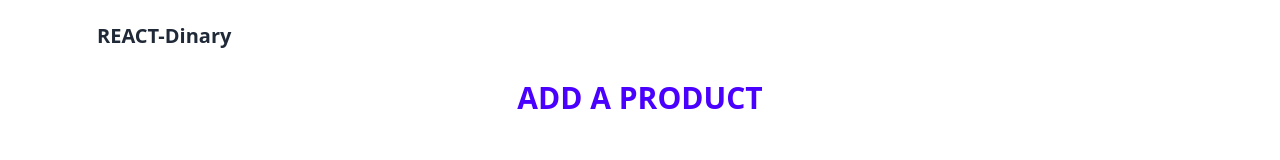
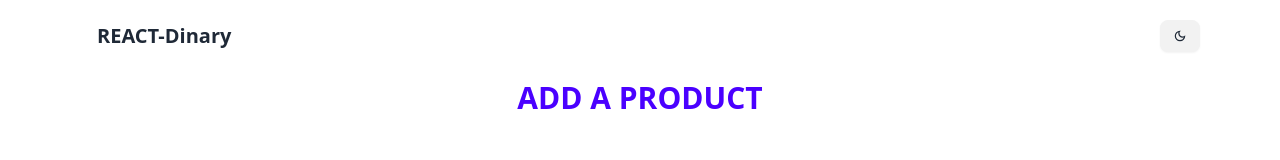
Before and after one commit to Hossaini1/frontend-cloudinary, a React (Vite) app: page / in a window 1280 px wide. Shown: the top 160 px of the page. Built offline with nearby package versions, Linux system fonts and the light colour scheme; no server answers.

Commit message:
dark mode hinzugefügt

```diff
--- a/package.json
+++ b/package.json
@@ -12,7 +12,8 @@
   "dependencies": {
     "dotenv": "^16.4.5",
     "react": "^18.2.0",
-    "react-dom": "^18.2.0"
+    "react-dom": "^18.2.0",
+    "react-icons": "^5.2.1"
   },
   "devDependencies": {
     "@types/react": "^18.2.66",
--- a/src/components/NavComponent.jsx
+++ b/src/components/NavComponent.jsx
@@ -1,12 +1,15 @@
+import ThemeToggler from "./ThemeToggler";
+
 const NavComponent = () => {
   return (
-
-        <div className="navbar bg-base-100 py-3 lg:px-20">
-          <div className="navbar-start">
-            <a className="btn btn-ghost text-xl">REACT-Dinary</a>
-          </div>
-        </div>
-      );
-
-}
-export default NavComponent
+    <div className="navbar bg-base-100 py-3 lg:px-20 ">
+      <div className="navbar-start">
+        <a className="btn btn-ghost text-xl">REACT-Dinary</a>
+      </div>
+      <div className="navbar-end">
+        <ThemeToggler />
+      </div>
+    </div>
+  );
+};
+export default NavComponent;
--- /dev/null
+++ b/src/components/ThemeToggler.jsx
@@ -0,0 +1,21 @@
+import { MdOutlineDarkMode } from "react-icons/md";
+import { MdOutlineLightMode } from "react-icons/md";
+import { useState } from "react";
+
+
+const themes = {
+  light: "light",
+  dark: "dark",
+};
+
+const ThemeToggler = () => {
+  const [theme, setTheme] = useState(themes.light);
+
+  const handleThemeToggle = () => {
+    const newTheme = theme === themes.light ? themes.dark : themes.light;
+    setTheme(newTheme);
+    document.documentElement.setAttribute("data-theme",newTheme)
+  };
+  return <button onClick={handleThemeToggle} className="btn btn-sm">{theme==="light"?<MdOutlineDarkMode />:<MdOutlineLightMode />}</button>;
+};
+export default ThemeToggler;
--- a/tailwind.config.js
+++ b/tailwind.config.js
@@ -6,4 +6,7 @@ export default {
     extend: {},
   },
   plugins: [require('daisyui'),],
+  daisyui: {
+    themes: ["light", "dark",],
+  },
 }
```
Also changed, not shown: 1 other file (tests, documents, lock files or other folders).
